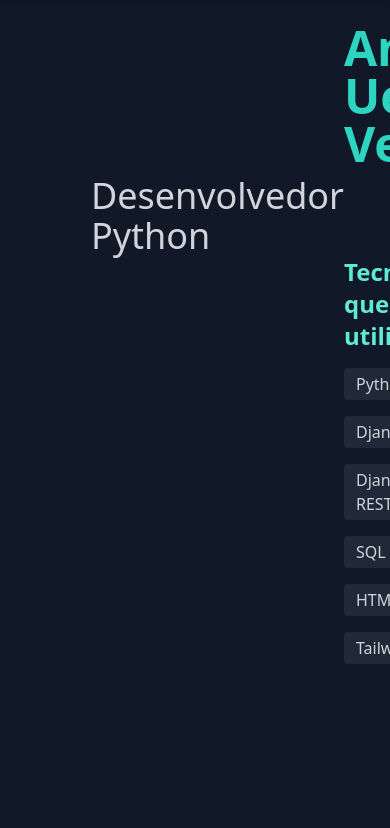
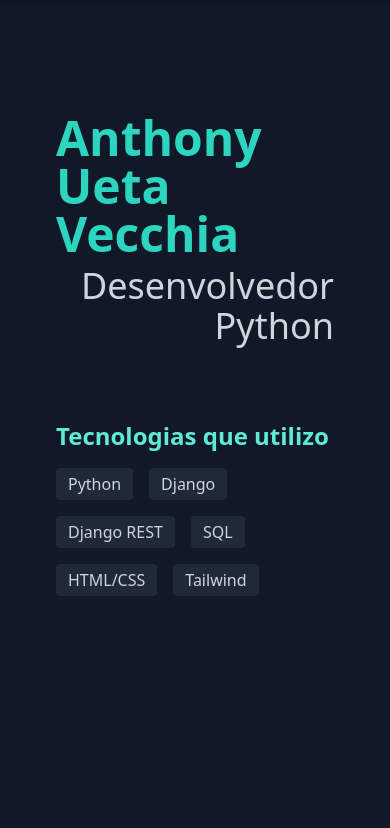
Before and after one commit to Anthony-UetaVecchia/MyPortfolio, a Django app: template templates/portfolio/index.html in a window 390 px wide; the page is wider, and only the part inside the window is pictured. Shown: the part 56-884 px from the top of that part. Run offline with Django 5.2, Linux system fonts and the light colour scheme; the template is opened without the code that fills it, so the values that code supplies are empty; some libraries are stand-ins or nearby versions.

Commit message:
Improving Hero Section responsiveness

```diff
--- a/templates/portfolio/index.html
+++ b/templates/portfolio/index.html
@@ -3,16 +3,17 @@
 
 {% block content %}
   <!-- Hero Section -->
-  <section class="h-[calc(100vh-5rem)] flex flex-col justify-between px-80 pb-32 bg-gray-900">
+  <section class="h-[calc(100vh-5rem)] flex flex-col justify-between px-4 md:px-32 xl:px-64 pb-32 bg-gray-900">
+    <div class="container mx-auto max-w-screen-xl px-4 md:px-8 flex flex-col justify-between h-full py-16">
       <!-- Presentation -->
       <div class="size-full flex justify-center items-center">
-      <div class="w-3/6 flex flex-col">
-        <h1 class="flex justify-start text-5xl font-bold text-teal-400">Anthony Ueta Vecchia</h1>
-        <h2 class="flex justify-end text-4xl text-gray-300 mt-2">Desenvolvedor Python</h2>
+        <div>
+          <h1 class="text-start text-5xl font-bold text-teal-400 md:pr-16">Anthony Ueta Vecchia</h1>
+          <h2 class="text-end text-4xl text-gray-300 mt-2">Desenvolvedor Python</h2>
         </div>
       </div>
       <!-- Technologies -->
-    <div class="flex flex-col justify-between items-left">
+      <div class="mt-12">
         <h3 class="text-2xl font-semibold text-teal-300 mb-4">Tecnologias que utilizo</h3>
         <ul class="flex flex-wrap gap-4 text-gray-300">
           <li class="bg-gray-800 px-3 py-1 rounded">Python</li>
@@ -23,6 +24,7 @@
           <li class="bg-gray-800 px-3 py-1 rounded">Tailwind</li>
         </ul>
       </div>
+    </div>
   </section>
 
 {% endblock %}
```
Lines whose indentation alone changed are shown as unchanged.
